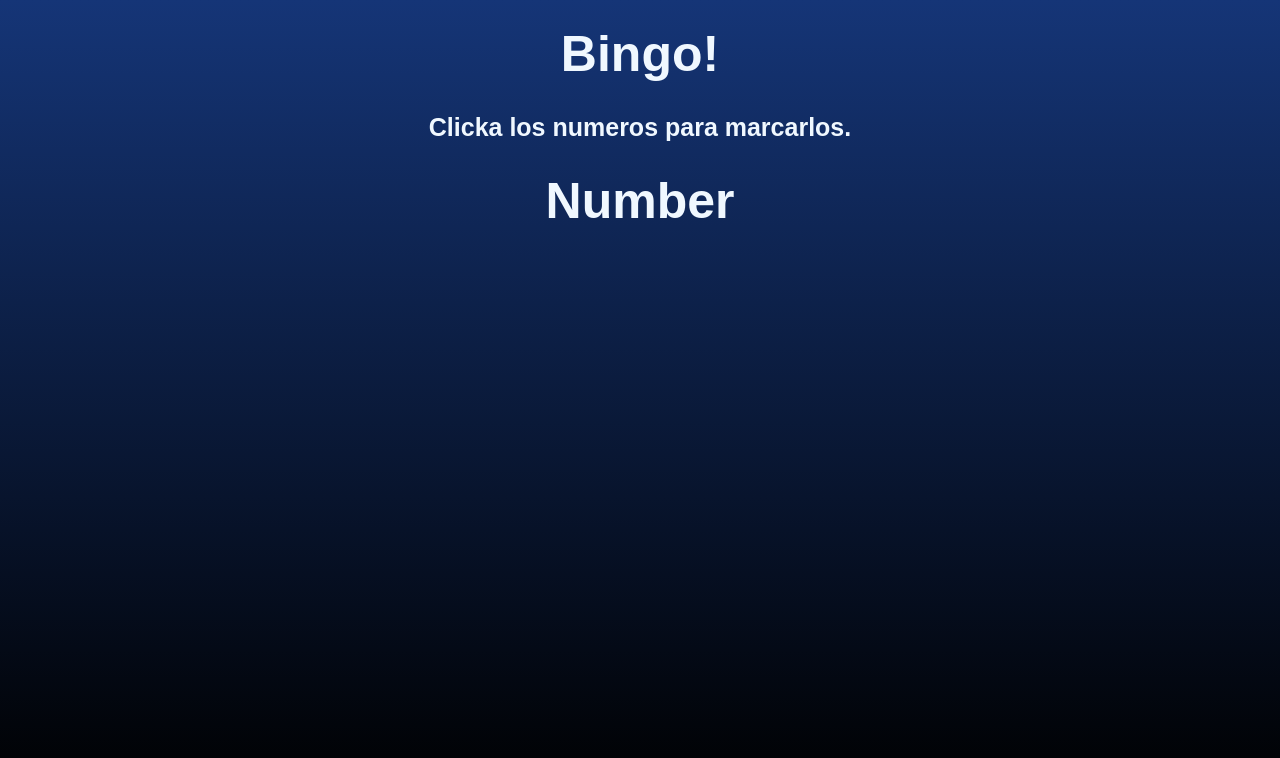
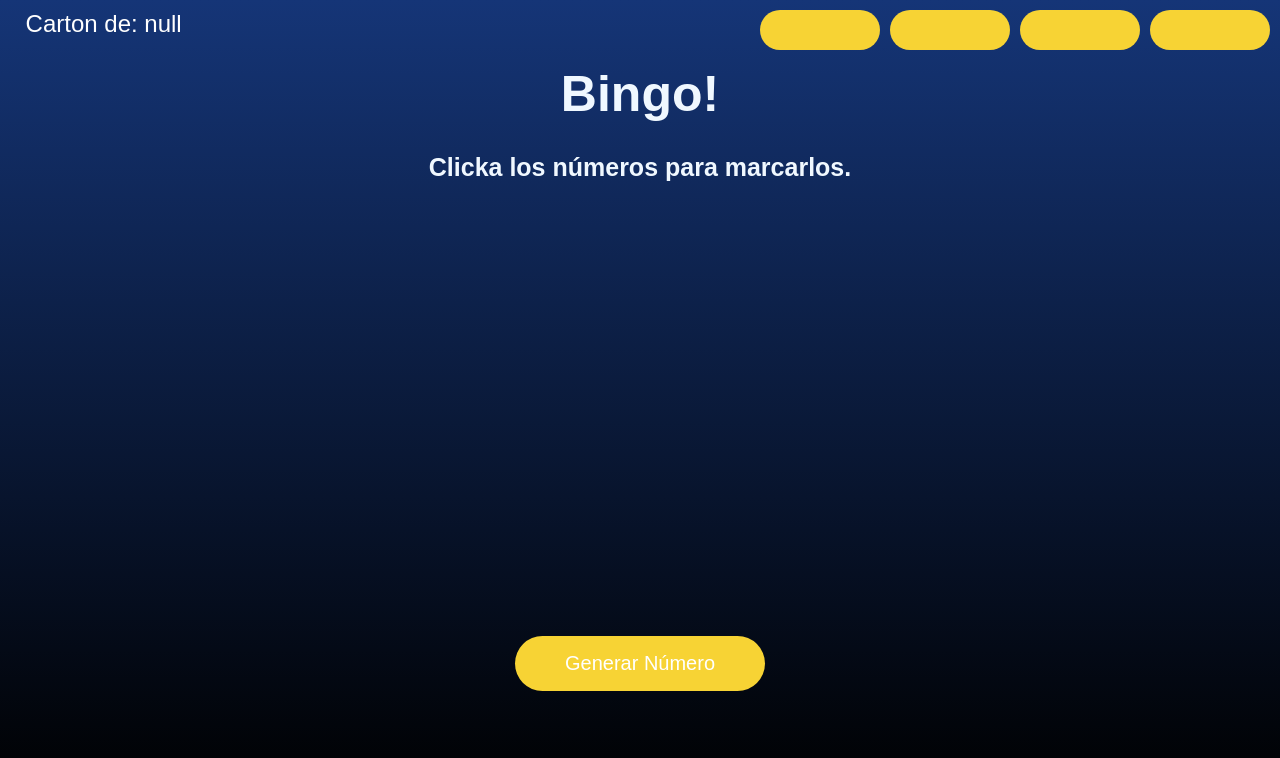
Before and after one commit to ErosVillarroel/MicroProyecto1, a plain HTML site: page bingo.html in a window 1280 px wide. Drawn offline with Linux system fonts and the light colour scheme.

Commit message:
desesperacion 4

```diff
--- a/bingo.html
+++ b/bingo.html
@@ -1,21 +1,35 @@
 <!DOCTYPE html>
 <html lang="en">
+
 <head>
-    <meta charset="UTF-8" />
-    <meta name="viewport" content="width=device-width, initial-scale=1.0" />
-    <title>BINGO!</title>
+  <meta charset="UTF-8">
+  <meta name="viewport" content="width=device-width, initial-scale=1.0">
+  <title>Bingo!</title>
   <link rel="stylesheet" href="style.css">
 </head>
-  <body onload="createTable()">
+
+<body onload="fetchButtonNames(); createTable(); generateBingoNumbersRegistry(); startCounter()">
   <div class="container">
+    <div class="players-bar">
+      <p id="cartonName">Carton de:</p>
+      <button class="playerBtn" id="pBtn1" onclick="changePlayer(1)">Player 1</button>
+      <button class="playerBtn" id="pBtn2" onclick="changePlayer(2)">Player 2</button>
+      <button class="playerBtn" id="pBtn3" onclick="changePlayer(1)">Player 3</button>
+      <button class="playerBtn" id="pBtn4" onclick="changePlayer(2)">Player 4</button>
+    </div>
     <h1>Bingo!</h1>
-        <h2>Clicka los numeros para marcarlos.</h2>
-        <h1>Number</h1>
+    <h2>Clicka los números para marcarlos.</h2>
+    <h1 id="bingoNumber">Number</h1>
+    <p id="numbersLeft">Numeros restantes: 0</p>
     <div id="table-container">
       <table id="carton"></table>
     </div>
+    <div class="bingoFooter">
+      <button onclick="generateRandomNumber()" id="generateBtn">Generar Número</button>
     </div>
+
+  </div>
+  <script src="script.js"></script>
 </body>
-  <script src="script.js">
-  </script>
+
 </html>
--- a/script.js
+++ b/script.js
@@ -48,6 +48,18 @@ const winningArrayLargeSpecial = [
   [0, 6, 12, 18, 24],
   [4, 8, 12, 16, 20],
 ];
+
+//crear un "diccionario" y llenarlo con numeros del 1 al 50 inicializados en 0
+function generateBingoNumbersRegistry() {
+  const bingoNumbers = {}; // Crear un objeto vacío
+
+  for (let i = 1; i < 51; i++) {
+    bingoNumbers[i] = 0; // Inicializar cada número con 0
+  }
+
+  // Convertir el objeto a una cadena de texto y guardarlo en localStorage (no entendi como monda funciona esto pq el localstorage es raro, pero internet dice q asi)
+  localStorage.setItem("bingoNumbers", JSON.stringify(bingoNumbers));
+}
 
 //Guarda el tamano seleccionado por el usuario para el carton
 function setSize(size) {
@@ -148,7 +160,7 @@ function startPlaying() {
   }
 
   //Guarda el nombre obligatorio
-  localStorage.setItem("importantName", importantName);
+  localStorage.setItem("player_1", importantName);
   console.log(`Nombre player_1: ${importantName}`);
 
   //pide todos los inputs
@@ -187,6 +199,8 @@ function startPlaying() {
 
   //cierra la tarjeta de nombres
   closeCard();
+
+  document.getElementById("playText").innerHTML = "Elija el tamano del carton";
 }
 
 // funcion para mostrar la tarjeta de nombres
@@ -209,3 +223,70 @@ function closeCard() {
     e.value = "";
   });
 }
+
+//funcion para pedir los nombres guardados en la memoria local
+function fetchButtonNames() {
+  //pide el array de los botones
+  const btns = document.querySelectorAll(".playerBtn");
+  // console.log(btns);
+
+  //se usa este contador para iterar en el array de bottones, cambiando el innerHTML al nombre guardado en esa posicion, si no hay un nombre guardado de cambia con el default player_#
+  let counter = 1;
+  btns.forEach((btn) => {
+    let pNumber = "player_" + counter.toString();
+    let pName = localStorage.getItem(pNumber);
+    btn.innerHTML = pName;
+    counter++;
+    console.log(pName);
+  });
+
+  //Mostrar el nombre del carton del player 1
+  document.getElementById("cartonName").innerHTML =
+    "Carton de: " + localStorage.getItem("player_1");
+}
+
+//genera el numero aleatoreo para los cartones
+function generateRandomNumber() {
+  let movesCounter = parseInt(localStorage.getItem("movesCounter"), 10);
+
+  if (movesCounter < 26) {
+    // Recuperar el objeto del localStorage y convertirlo nuevamente a un objeto
+    const bingoNumbersFromStorage = JSON.parse(
+      localStorage.getItem("bingoNumbers")
+    );
+
+    // Numero aleatorio entre 1 y 50
+    let randomNum = Math.floor(Math.random() * 50) + 1;
+
+    if (bingoNumbersFromStorage[randomNum.toString()] === 0) {
+      // Cambia el display del número para que sea visible
+      let display = document.getElementById("bingoNumber");
+      display.innerHTML = randomNum;
+      display.style.display = "flex";
+      //cambiar el numero de movimientos para que sea visible
+      document.getElementById("numbersLeft").innerHTML =
+        "Numero de movimientos: " + movesCounter;
+      document.getElementById("numbersLeft").style.display = "block";
+      bingoNumbersFromStorage[randomNum.toString()] = 1;
+
+      movesCounter++;
+      // Guarda los cambios en el almacenamiento local
+      localStorage.setItem(
+        "bingoNumbers",
+        JSON.stringify(bingoNumbersFromStorage)
+      );
+
+      localStorage.setItem("movesCounter", movesCounter);
+    } else {
+      generateBingoNumbersRegistry();
+    }
+
+    // Cambia el texto del botón
+    document.getElementById("generateBtn").innerHTML = "Siguiente Número";
+  }
+}
+
+//Empeiza el contador de numeros generados
+function startCounter() {
+  localStorage.setItem("movesCounter", 0);
+}
--- a/style.css
+++ b/style.css
@@ -179,3 +179,47 @@ button:hover {
   border: 1px solid #ccc;
   border-radius: 5px;
 }
+
+/* configuracion de la barra de jugadores */
+.players-bar {
+  display: flex;
+  gap: 10px;
+  align-items: flex-start;
+  justify-content: flex-end;
+}
+
+.players-bar .playerBtn {
+  height: 5vh;
+  width: 15vh;
+  padding: 0px;
+}
+
+/* configuracion del footer de la pagina bingo */
+.bingoFooter {
+  display: flex;
+  justify-content: center;
+  position: relative;
+  bottom: -5%;
+}
+
+/* configuracion del display del numero del bingo */
+#bingoNumber {
+  display: none;
+  justify-content: center;
+}
+
+/* configuracion del nombre del carton */
+#cartonName {
+  color: white;
+  font-size: 24px;
+  position: absolute;
+  left: 2%;
+}
+
+/* configuracion para la cantidad de numeros restantes */
+#numbersLeft {
+  display: none;
+  color: white;
+  /* Color del texto */
+  text-align: center;
+}
```
Also changed, not shown: index.html (+1 -1 lines). Lines whose indentation alone changed are shown as unchanged.
